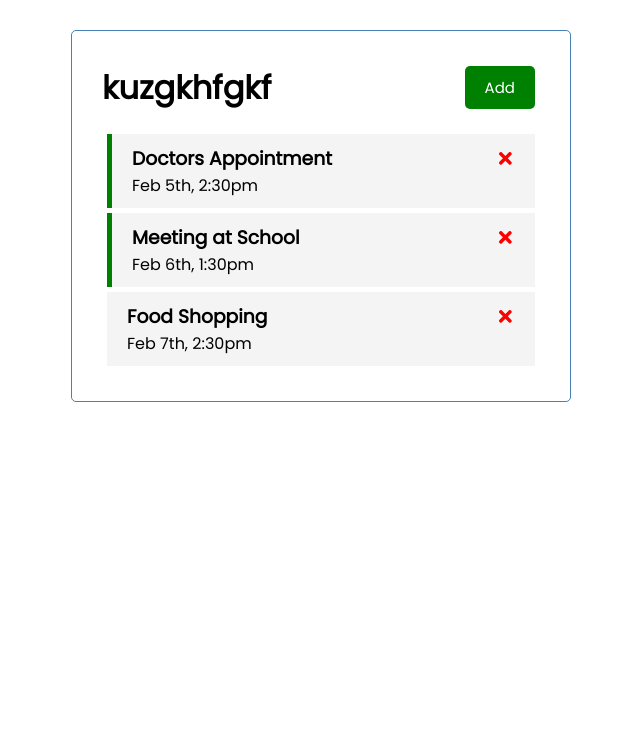
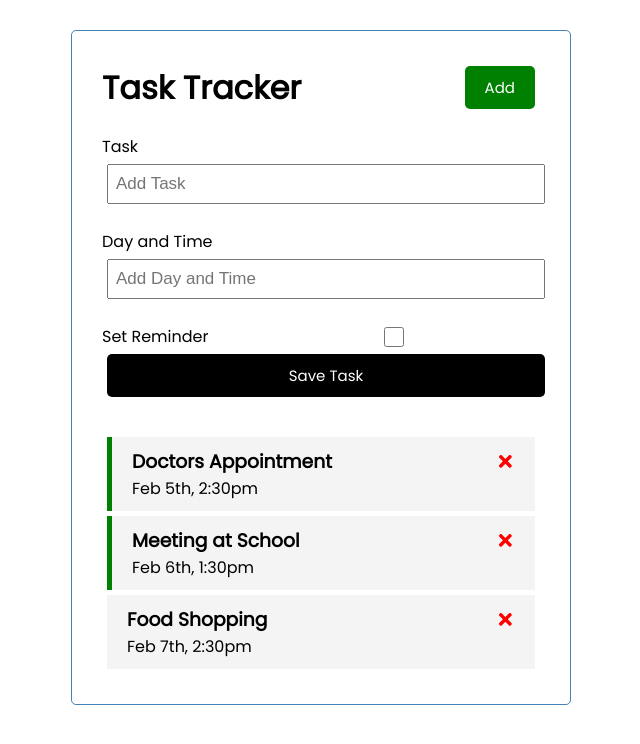
Before and after one commit to MrtzDdrch/react-task-tracker, a React (Create React App) app: page / in a window 1280 px wide. Shown: the top 744 px of the page, without its empty margins (319-959 px from the left). Built offline with nearby package versions, Linux system fonts and the light colour scheme.

Commit message:
tasks can be added now

```diff
--- a/src/App.js
+++ b/src/App.js
@@ -1,5 +1,6 @@
 import Header from './components/Header'
 import Tasks from './components/Tasks'
+import AddTask from './components/AddTask'
 import { useState } from 'react'
 
 function App() {
@@ -24,6 +25,14 @@
         reminder: false,
     },
 ])
+  // Add Task
+  const addTask = (task) => {
+    const id = Math.floor(Math.random() * 10000) + 1
+    console.log(id)
+
+    const newTask = {id, ...task}
+    setTasks([...tasks, newTask])
+  }
 
   // Delete Task
   const deleteTask = (id) => {
@@ -37,7 +46,8 @@
 
   return (
     <div className="container">
-      <Header title='kuzgkhfgkf' />
+      <Header title='Task Tracker' />
+      <AddTask addTask={addTask} />
 
       {
       tasks.length > 0 ? <Tasks tasks={tasks} onDelete={deleteTask} onToggle={toggleReminder} /> : 'No Tasks to Show'
--- /dev/null
+++ b/src/components/AddTask.js
@@ -0,0 +1,59 @@
+import { useState } from 'react'
+
+const AddTask = ({addTask}) => {
+
+    const [text, setText] = useState('')
+    const [day, setDay] = useState('')
+    const [reminder, setReminder] = useState(false)
+
+    const onSubmit = (e) => {
+        e.preventDefault()
+
+        if(!text){
+            alert('Please add a task')
+            return
+        }
+
+        addTask({text, day, reminder})
+
+        setText('')
+        setDay('')
+        setReminder(false)
+
+    }
+
+    return (
+        <form className='add-form' onSubmit={onSubmit}>
+            <div className='form-control'>
+                <label>Task</label>
+                <input
+                    type='text'
+                    placeholder='Add Task'
+                    value={text}
+                    onChange={(e) => setText(e.target.value)}
+                />
+            </div>
+            <div className='form-control'>
+                <label>Day and Time</label>
+                <input
+                    type='text'
+                    placeholder='Add Day and Time'
+                    value={day}
+                    onChange={(e) => setDay(e.target.value)}
+                />
+            </div>
+            <div className='form-control-check'>
+                <label>Set Reminder</label>
+                <input
+                    type='checkbox'
+                    checked={reminder}
+                    value={reminder}
+                    onChange={(e) => setReminder(e.currentTarget.checked)}
+                />
+            </div>
+            <input type='submit' className='btn btn-block' value='Save Task' />
+        </form>
+    )
+}
+
+export default AddTask
```
